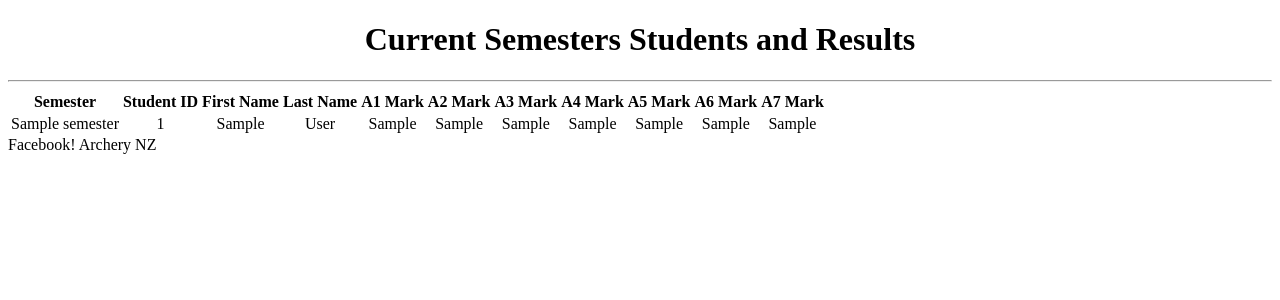
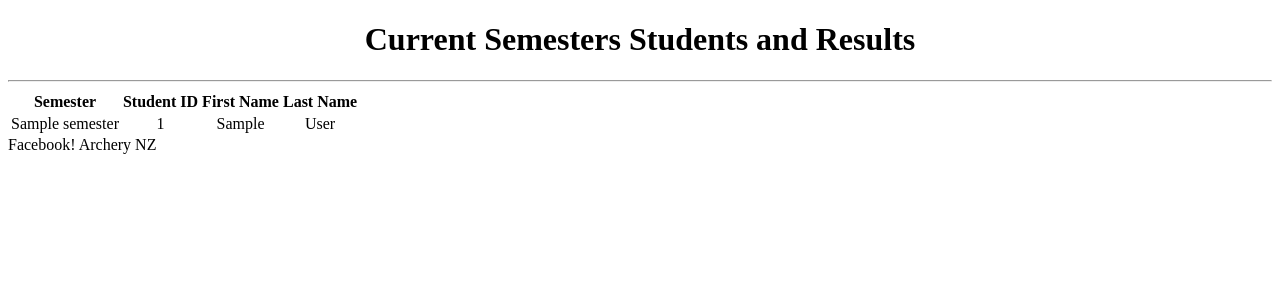
Before and after one commit to steveclifton/Massey-Marking-Webapp, a PHP site: template Views/showcurrentstudents.view.php in a window 1280 px wide. Shown: the part 28-328 px from the top of the page. Run offline with PHP 8.4, Linux system fonts and the light colour scheme; the template is opened without the code that fills it: most values are stand-ins (such as "Sample title", 1, 10 or a date in 2020).

Commit message:
Update view to loop through number of assignments

```diff
--- a/Views/showcurrentstudents.view.php
+++ b/Views/showcurrentstudents.view.php
@@ -1,6 +1,5 @@
 <h1 style="text-align: center">Current Semesters Students and Results</h1>
 <hr>
-
 
 <div class="table">
     <table class="table table-bordered table-hover">
@@ -10,30 +9,22 @@
                 <th style="text-align: center">Student ID</th>
                 <th style="text-align: center">First Name</th>
                 <th style="text-align: center">Last Name</th>
-                <th style="text-align: center">A1 Mark</th>
-                <th style="text-align: center">A2 Mark</th>
-                <th style="text-align: center">A3 Mark</th>
-                <th style="text-align: center">A4 Mark</th>
-                <th style="text-align: center">A5 Mark</th>
-                <th style="text-align: center">A6 Mark</th>
-                <th style="text-align: center">A7 Mark</th>
+                <?php for ($i = 1; $i <= $viewData['number_of_assignments']; $i++) { ?>
+                    <th style="text-align: center">A<?= $i ?> Mark</th>
+                <?php } ?>
             </tr>
         </thead>
         <tbody>
             <?php
             foreach ($viewData['data'] as $data) { ?>
                 <tr>
-                <td class="col-md-1 col-sm-1" style="text-align: center"> <?= $data['semester'] ?></td>
-                <td class="col-md-1 col-sm-1" style="text-align: center"> <?= $data['student_id'] ?></td>
-                <td class="col-md-1 col-sm-1" style="text-align: center"> <?= $data['first_name'] ?></td>
-                <td class="col-md-1 col-sm-1" style="text-align: center"> <?= $data['last_name'] ?></td>
-                <td class="col-md-1 col-sm-1" style="text-align: center"> <?php if (isset($data['1'])) { echo $data['1']; } else { echo '0';} ?></td>
-                <td class="col-md-1 col-sm-1" style="text-align: center"> <?php if (isset($data['2'])) { echo $data['2']; } else { echo '0';} ?></td>
-                <td class="col-md-1 col-sm-1" style="text-align: center"> <?php if (isset($data['3'])) { echo $data['3']; } else { echo '0';} ?></td>
-                <td class="col-md-1 col-sm-1" style="text-align: center"> <?php if (isset($data['4'])) { echo $data['4']; } else { echo '0';} ?></td>
-                <td class="col-md-1 col-sm-1" style="text-align: center"> <?php if (isset($data['5'])) { echo $data['5']; } else { echo '0';} ?></td>
-                <td class="col-md-1 col-sm-1" style="text-align: center"> <?php if (isset($data['6'])) { echo $data['6']; } else { echo '0';} ?></td>
-                <td class="col-md-1 col-sm-1" style="text-align: center"> <?php if (isset($data['7'])) { echo $data['7']; } else { echo '0';} ?></td>
+                    <td class="col-md-1 col-sm-1" style="text-align: center"> <?= $data['semester'] ?> </td>
+                    <td class="col-md-1 col-sm-1" style="text-align: center"> <?= $data['student_id'] ?> </td>
+                    <td class="col-md-1 col-sm-1" style="text-align: center"> <?= $data['first_name'] ?> </td>
+                    <td class="col-md-1 col-sm-1" style="text-align: center"> <?= $data['last_name'] ?> </td>
+                    <?php for ($i = 1; $i <= $viewData['number_of_assignments']; $i++) { ?>
+                        <td class="col-md-1 col-sm-1" style="text-align: center"> <?= isset($data['assignments'][$i]) ? $data['assignments'][$i] : '0' ?> </td>
+                    <?php } ?>
                 </tr>
             <?php } ?>
         </tbody>
```
Lines whose indentation alone changed are shown as unchanged.
